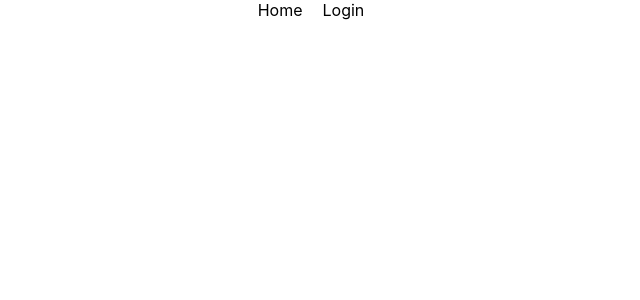
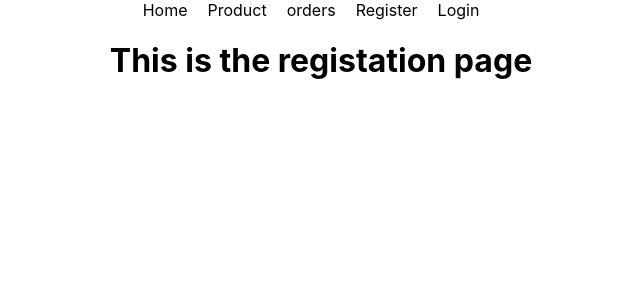
Before and after one commit to bdavijit/warehouse-management-client-side, a React (Create React App) app: page /Register in a window 1280 px wide. Before the commit this address had no page. Shown: the top 300 px of the page, without its empty margins (319-959 px from the left). Built offline with nearby package versions, Linux system fonts and the light colour scheme.

Commit message:
router set up

```diff
--- a/src/App.js
+++ b/src/App.js
@@ -3,14 +3,20 @@ import './App.css';
 import Header from './Components/Header/Heder';
 import Home from './Components/Home/Home';
 import Login from './Components/Login/Login';
+import Order from './Components/Orders/Order';
+import Product from './Components/Product/Product';
+import Register from './Components/Register/Register';
 
 function App() {
   return (
         <div className='App'>
-          <Header></Header>
+              <Header></Header>
               <Routes>
                     <Route path='/' element={<Home />}></Route>
                     <Route path='/Login' element={<Login />}></Route>
+                    <Route path='/Orders' element={<Order />}></Route>
+                    <Route path='/Register' element={<Register />}></Route>
+                    <Route path='/product' element={<Product />}></Route>
               </Routes>
         </div>
   );
--- a/src/Components/Header/Heder.js
+++ b/src/Components/Header/Heder.js
@@ -7,6 +7,9 @@ const Header = () => {
           <div className='HeaderBox'>
                 <nav>
                       <Link to='/'>Home</Link>
+                      <Link to='/Product'>Product</Link>
+                      <Link to='/Orders'>orders</Link>
+                      <Link to='/Register'>Register</Link>
                       <Link to='/Login'>Login</Link>
                 </nav>
           </div>
--- /dev/null
+++ b/src/Components/Orders/Order.js
@@ -0,0 +1,11 @@
+import React from 'react';
+
+const Order = () => {
+    return (
+        <div>
+           <h1>This is a order page</h1>
+        </div>
+    );
+};
+
+export default Order;
--- /dev/null
+++ b/src/Components/Product/Product.js
@@ -0,0 +1,11 @@
+import React from 'react';
+
+const Product = () => {
+    return (
+        <div>
+            <h1>This is product page</h1>
+        </div>
+    );
+};
+
+export default Product;
--- /dev/null
+++ b/src/Components/Register/Register.js
@@ -0,0 +1,11 @@
+import React from 'react';
+
+const Register = () => {
+    return (
+        <div>
+           <h1>This is the registation page</h1>
+        </div>
+    );
+};
+
+export default Register;
```
Also changed, not shown: src/Components/Orders/Order.css (added), src/Components/Product/Product.css (added), src/Components/Register/Register.css (added).
